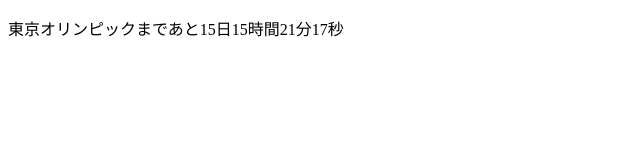
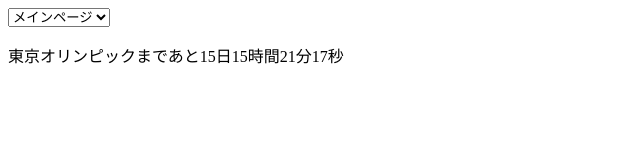
Before and after one commit to kougei1527050/2016web1-13, a plain HTML site: page index.html in a window 1280 px wide. Shown: the whole page, without its empty margins (0-640 px from the left). Drawn offline with Linux system fonts and the light colour scheme.

Commit message:
Update index.html

```diff
--- a/index.html
+++ b/index.html
@@ -5,6 +5,14 @@
 <title>うええ</title>
 </haed>
 <body>
+  <nav>
+    <from id="from">
+      <select name="select">
+        <option value="index.html">メインページ</option>
+        <option value="other.html">別ページ</option>
+      </select>
+    </from>
+  </nav>
 <section>
 <p id="countdown"></p>
 </section>
```
